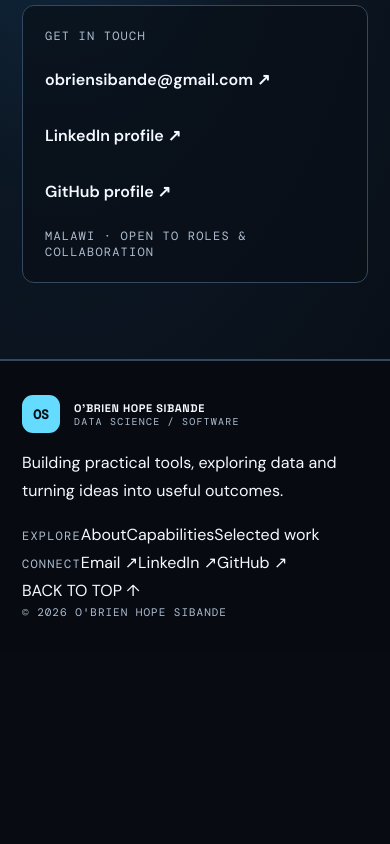
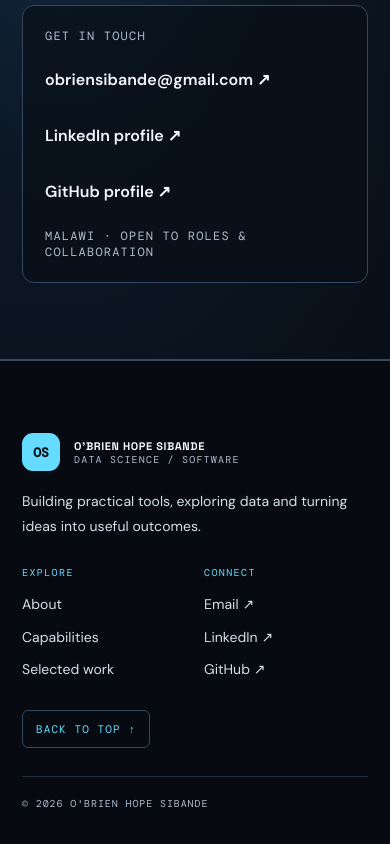
Before and after one commit to ZealotObryan/obriensibande, a plain HTML site: page index.html in a window 390 px wide. Shown: the part 7198-8042 px from the top of the page. Before the commit the page ends 7851 px from the top, so only its background shows below. Drawn offline with nearby package versions, Linux system fonts and the light colour scheme; files whose address does not match are found by name.

Commit message:
Add structured responsive portfolio footer

```diff
--- a/styles.css
+++ b/styles.css
@@ -204,3 +204,17 @@ a,button{-webkit-tap-highlight-color:transparent}
 @media(prefers-reduced-motion:reduce){
   .cards article:hover,.project:hover,.facts li:hover{transform:none}
 }
+
+
+/* Footer: a useful final navigation point, not just a copyright strip */
+.footer-main{display:grid;grid-template-columns:minmax(260px,1.5fr) 1fr 1fr auto;gap:38px;align-items:start;padding-block:52px 38px}
+.footer-brand p{max-width:330px;color:var(--secondary);font-size:14px;line-height:1.75;margin:18px 0 0}
+.footer-links{display:grid;gap:10px;justify-items:start}
+.footer-links small{font-size:10px;color:var(--accent);letter-spacing:.14em;margin-bottom:5px}
+.footer-links a{font-size:14px;color:var(--secondary)}
+.footer-links a:hover{color:var(--accent)}
+.back-top{font:11px var(--mono);letter-spacing:.1em;color:var(--accent);border:1px solid var(--border);border-radius:6px;padding:11px 13px;white-space:nowrap}
+.back-top:hover{border-color:var(--accent)}
+.foot{padding-top:20px;border-top:1px solid #34485f88}
+@media(max-width:800px){.footer-main{grid-template-columns:1.4fr 1fr 1fr;gap:25px}.back-top{grid-column:1/-1;justify-self:start}}
+@media(max-width:620px){.footer-main{grid-template-columns:1fr 1fr;gap:28px 18px;padding-block:38px 28px}.footer-brand{grid-column:1/-1}.footer-links{gap:8px}.back-top{grid-column:1/-1}.foot{font-size:10px}}
```
